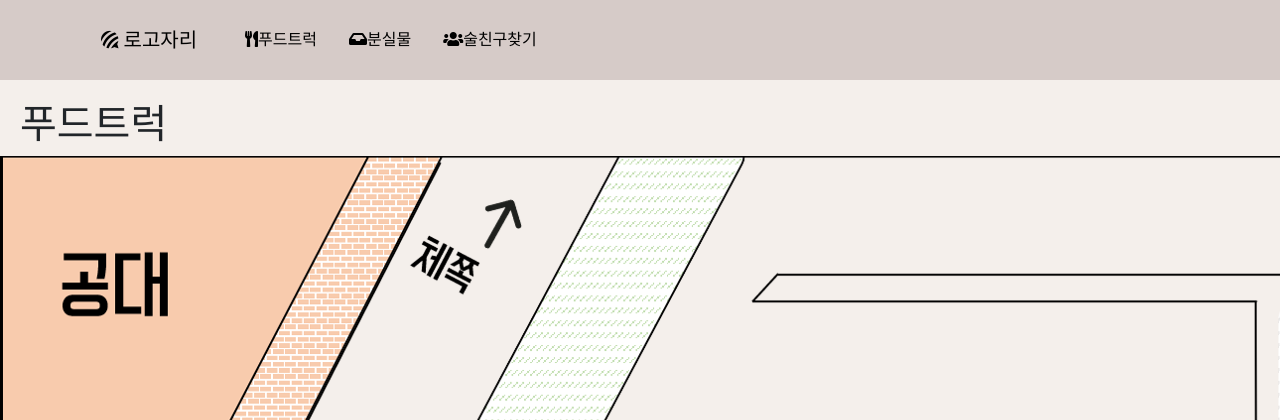
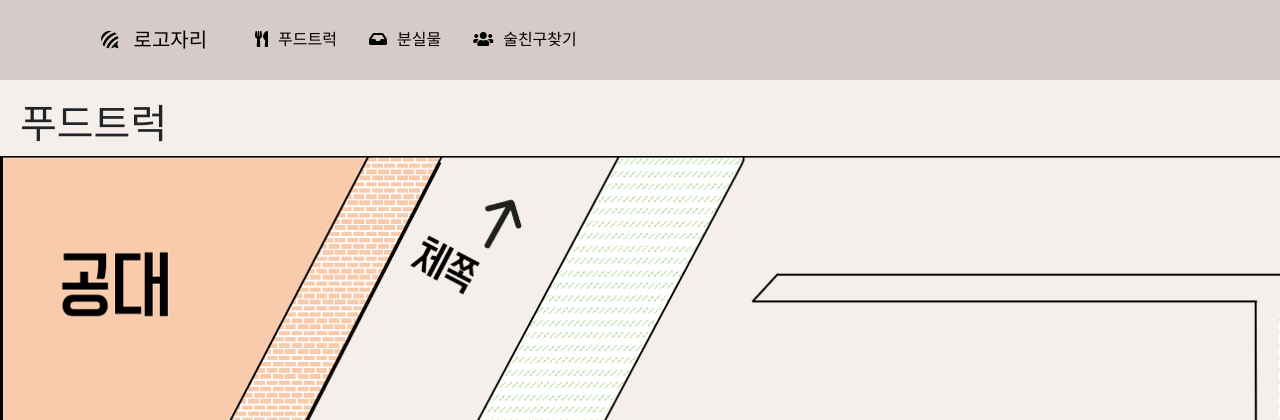
Before and after one commit to qwlake/knu-festival, a Django app: page /foodtruck/ in a window 1280 px wide; the page is wider, and only the part inside the window is pictured. Shown: the top 420 px of that part. Run offline with Django 3.2, Linux system fonts and the light colour scheme; some libraries are stand-ins or nearby versions; some web fonts are replaced.

Commit message:
fix: navbarMargin

```diff
--- a/festival/static/css/base.css
+++ b/festival/static/css/base.css
@@ -35,3 +35,7 @@ a{
 footer {
    height: 100px;
 }
+
+.icon {
+   margin-right: 10px;
+}
--- a/festival/templates/base.html
+++ b/festival/templates/base.html
@@ -21,7 +21,7 @@
     <nav class="navbar navbar-expand-lg text-uppercase" id="mainNav" style="background-color: #D6CBC8 !important; min-height: 80px;">
     <div class="container">
         <a class="navbar-brand nav-link item py-3 px-0 px-lg-3 rounded" href="{% url 'index' %}">
-            <i class="fab fa-forumbee"></i>
+            <i class="icon fab fa-forumbee"></i>
             <span>로고자리</span>
         </a>
         <button class="navbar-toggler" type="button" data-toggle="collapse" data-target="#navbarSupportedContent" aria-controls="navbarSupportedContent" aria-expanded="false" aria-label="Toggle navigation">
@@ -31,13 +31,13 @@
           <ul class="navbar-nav mr-auto">
             <li class="nav-item">
                 <a class="nav-link item py-3 px-0 px-lg-3 rounded" href="/foodtruck/">
-                    <i class="fas fa-utensils"></i><span>푸드트럭</span></a></li>
+                    <i class="icon fas fa-utensils"></i><span>푸드트럭</span></a></li>
             <li class="nav-item">
                 <a class="nav-link item py-3 px-0 px-lg-3 rounded" href="/lostboard/">
-                    <i class="fas fa-inbox"></i><span>분실물</span></a></li>
+                    <i class="icon fas fa-inbox"></i><span>분실물</span></a></li>
             <li class="nav-item">
                 <a class="nav-link item py-3 px-0 px-lg-3 rounded" href="/friendboard/">
-                    <i class="fas fa-users"></i><span>술친구찾기</span></a></li>
+                    <i class="icon fas fa-users"></i><span>술친구찾기</span></a></li>
           </ul>
         </div>
     </div>
```
